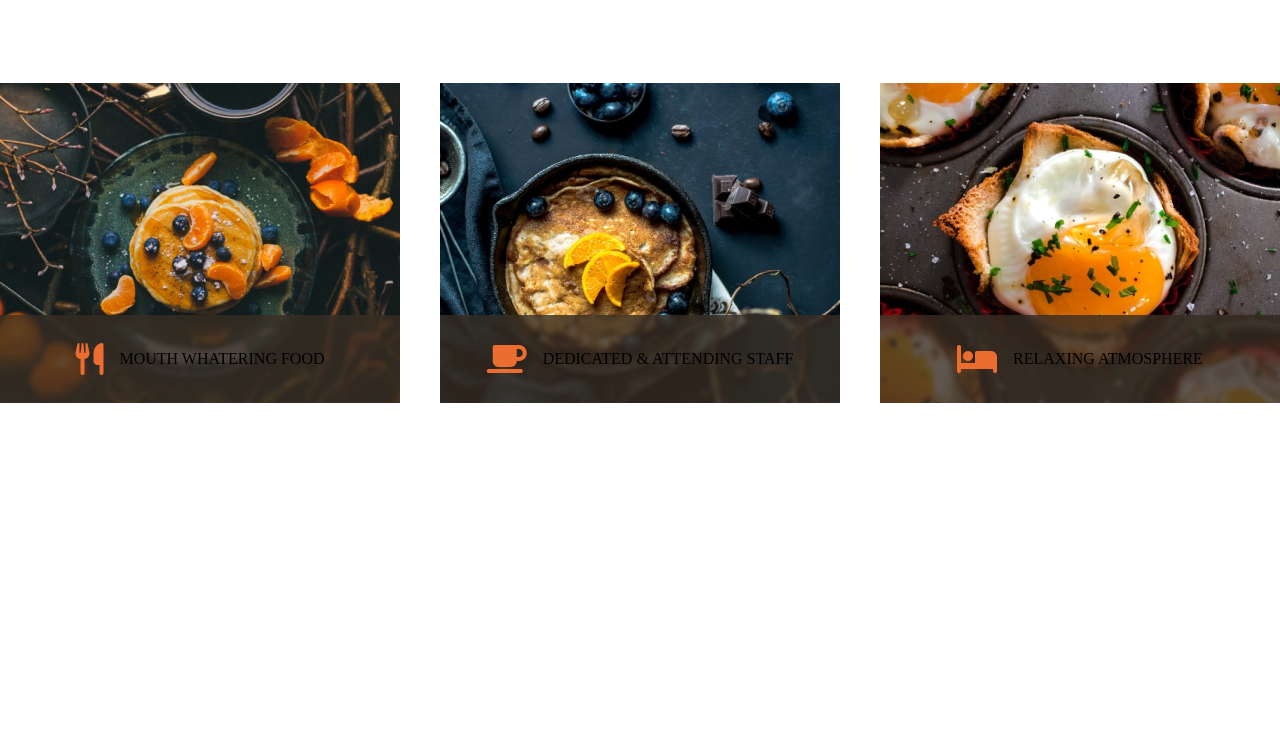
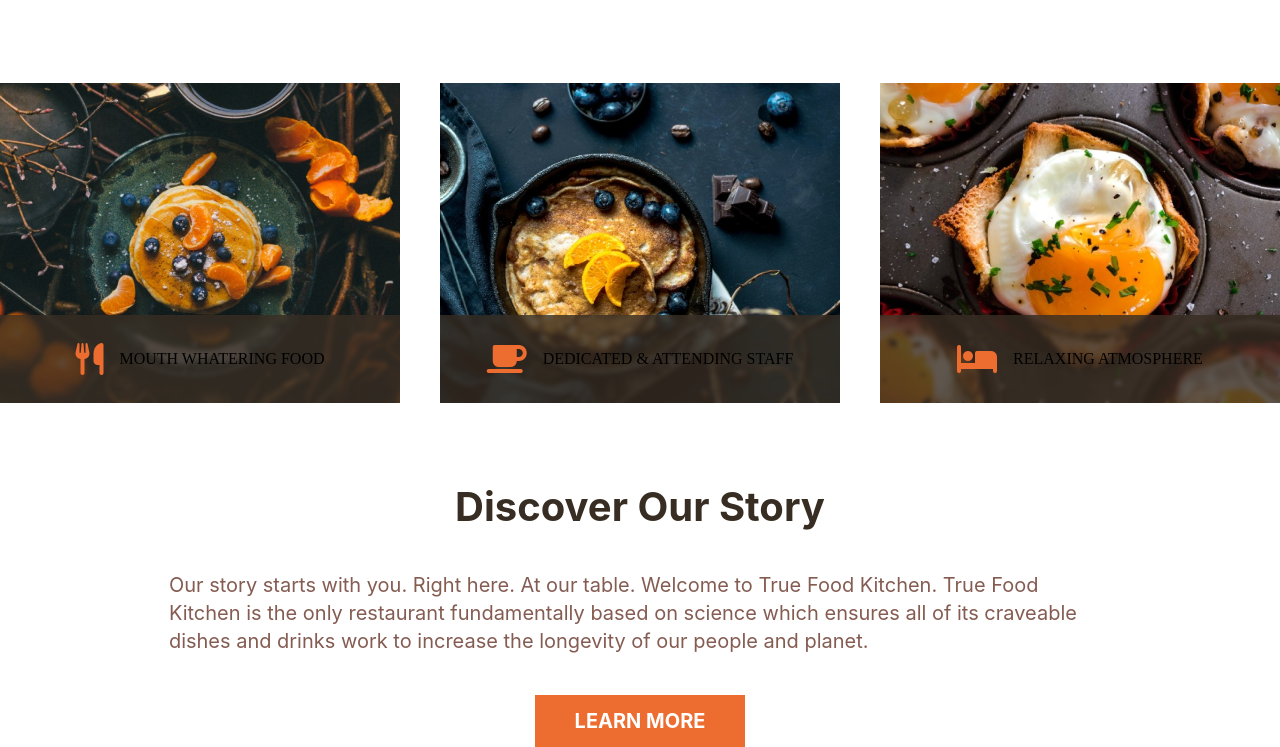
Before and after one commit to nini-mika/homework-7, a plain HTML site: page index.html in a window 1280 px wide. Shown: the part 640-1387 px from the top of the page. Before the commit the page ends 1123 px from the top, so only its background shows below. Drawn offline with Linux system fonts and the light colour scheme.

Commit message:
add article

```diff
--- a/css/style.css
+++ b/css/style.css
@@ -158,7 +158,7 @@ header {
 }
 
 .cards_information {
-   position: absolute;
+    position: absolute;
     bottom: 0;
     display: flex;
     /* width: 400px; */
@@ -171,3 +171,51 @@ header {
     backdrop-filter: blur(2px);
 
 }
+
+/* article */
+.article {
+    display: flex;
+    /* width: 1060px; */
+    flex-direction: column;
+    /* justify-content: center; */
+    align-items: center;
+    gap: 40px;
+
+}
+
+.article_title {
+    color: #372D23;
+    font-family: Inter;
+    font-size: 40px;
+    font-style: normal;
+    font-weight: 700;
+    line-height: 48px;
+
+}
+
+.article_info {
+    color: #855C52;
+    /* text-align: center; */
+    font-family: Inter;
+    font-size: 20px;
+    font-style: normal;
+    font-weight: 400;
+    line-height: 28px;
+    width: calc(1060 / 1440 * 100%);
+}
+
+.article_button {
+    /* display: flex; */
+    /* height: 52px; */
+    padding: 12px 40px;
+    /* justify-content: center;
+    align-items: center; */
+    color: #FFF;
+    font-family: Inter;
+    font-size: 20px;
+    font-style: normal;
+    font-weight: 700;
+    line-height: 28px;
+    border: none;
+    background-color: #ED6C30;
+}
--- a/index.html
+++ b/index.html
@@ -90,6 +90,26 @@
 
         </section>
 
+        <!-- article -->
+        <article class="article">
+
+            <h2 class="article_title">
+                Discover Our Story
+            </h2>
+
+            <p class="article_info">
+                Our story starts with you. Right here. At our table. Welcome to True Food Kitchen.
+                True Food Kitchen is the only restaurant fundamentally based on science which ensures all of its
+                craveable dishes and drinks work to increase the longevity of our people and planet.
+            </p>
+
+            <a href="">
+                <button class="article_button">
+                    LEARN MORE
+                </button>
+            </a>
+        </article>
+
 
 
     </div>
```
